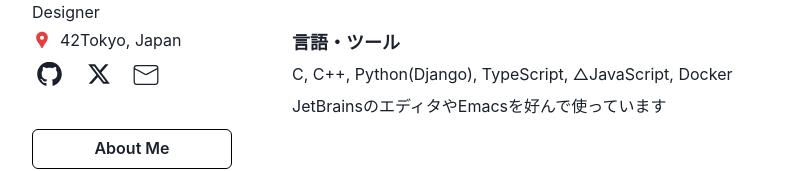
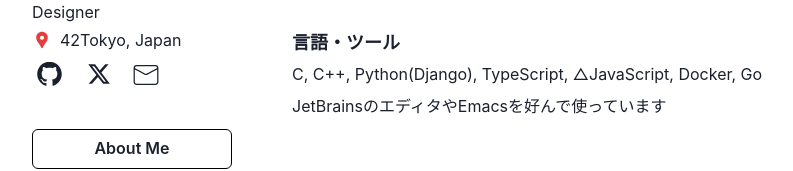
Before and after one commit to Chanmachan/Chanmachan.github.io, a React (Create React App) app: page / in a window 1280 px wide. Shown: the part 310-481 px from the top of the page, without its empty margins (18-811 px from the left). Built offline with nearby package versions, Linux system fonts and the light colour scheme.

Commit message:
[update]Go

```diff
--- a/src/home/AboutMe.tsx
+++ b/src/home/AboutMe.tsx
@@ -40,7 +40,7 @@ const AboutMe = () => {
 
       <Heading fontSize='lg' mt={4} mb={2}><br/>言語・ツール</Heading>
       <Text>
-        C, C++, Python(Django), TypeScript, △JavaScript, Docker
+        C, C++, Python(Django), TypeScript, △JavaScript, Docker, Go
       </Text>
       <Text mt={2}>JetBrainsのエディタやEmacsを好んで使っています</Text>
     </Box>
```
